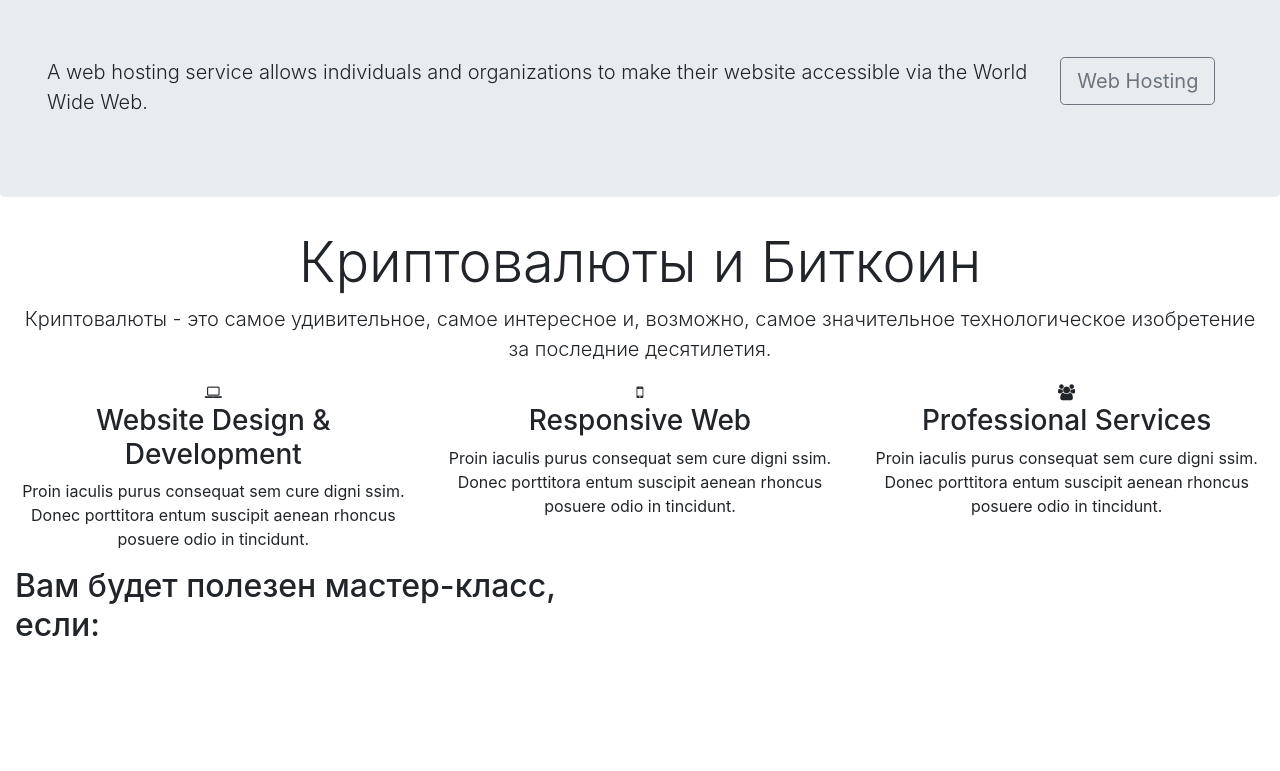
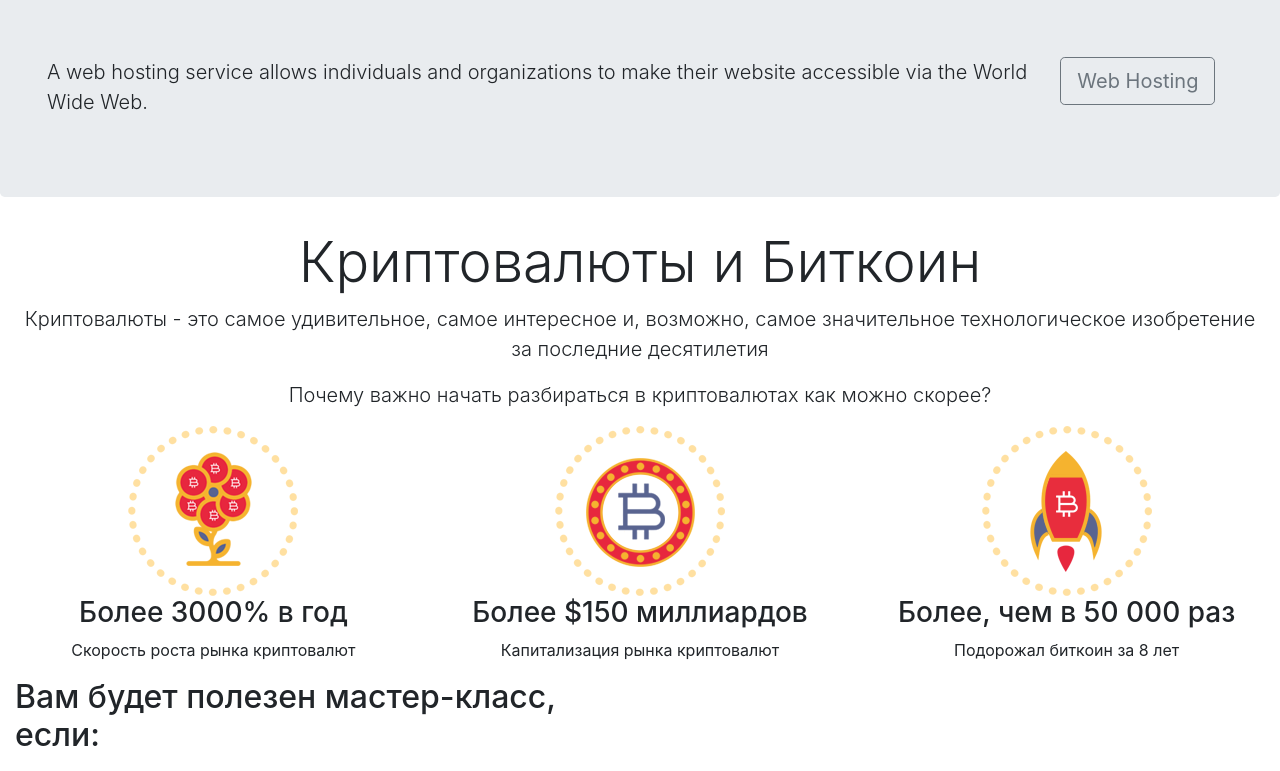
Before and after one commit to coatceatl/bootstrap_responsive, a website built with webpack: page index.html in a window 1280 px wide. Shown: the part 807-1578 px from the top of the page. Before the commit the page ends 1467 px from the top, so only its background shows below. Built offline with nearby package versions, Linux system fonts and the light colour scheme.

Commit message:
changed block reasons

```diff
--- a/index.html
+++ b/index.html
@@ -70,7 +70,7 @@
       </div>
     </section>
 
-    <section class='description'>
+    <section class='reasons'>
       <div class='container-fluid padding'>
         <div class='row text-center'>
           <div class='col-12'>
@@ -79,33 +79,24 @@
           <div class='col-12'>
             <p class='lead'>
             Криптовалюты - это самое удивительное, самое интересное и, возможно, самое значительное
-             технологическое изобретение за последние десятилетия.
+             технологическое изобретение за последние десятилетия
             </p>
-          </div>
-        </div>
-      </div>
-    </section>
-
-    <section class='workshop'>
-      <div class='container-fluid padding'>
-        <div class='row text-center'>
-          <div class='col-xs-12 col-sm-6 col-md-4'>
-            <i class='fa fa-laptop'></i>
-            <h3>Website Design & Development</h3>
-            <p>Proin iaculis purus consequat sem cure digni ssim. Donec porttitora entum suscipit
-            aenean rhoncus posuere odio in tincidunt.</p>
+            <p class='lead'>Почему важно начать разбираться в криптовалютах как можно скорее?</p>
           </div>
           <div class='col-xs-12 col-sm-6 col-md-4'>
-            <i class='fa fa-mobile'></i>
-            <h3>Responsive Web</h3>
-            <p>Proin iaculis purus consequat sem cure digni ssim. Donec porttitora entum suscipit
-            aenean rhoncus posuere odio in tincidunt.</p>
+            <img src='src/img/reason-1.png' alt=''>
+            <h3>Более 3000% в год</h3>
+            <p>Скорость роста рынка криптовалют</p>
           </div>
           <div class='col-xs-12 col-sm-6 col-md-4'>
-            <i class='fa fa-users'></i>
-            <h3>Professional Services</h3>
-            <p>Proin iaculis purus consequat sem cure digni ssim. Donec porttitora entum suscipit
-            aenean rhoncus posuere odio in tincidunt.</p>
+            <img src='src/img/reason-2.png' alt=''>
+            <h3>Более $150 миллиардов</h3>
+            <p>Капитализация рынка криптовалют</p>
+          </div>
+          <div class='col-xs-12 col-sm-6 col-md-4'>
+            <img src='src/img/reason-3.png' alt=''>
+            <h3>Более, чем в 50 000 раз</h3>
+            <p>Подорожал биткоин за 8 лет</p>
           </div>
         </div>
       </div>
```
Also changed, not shown: src/img/reason-1.png (added), src/img/reason-2.png (added), src/img/reason-3.png (added).
